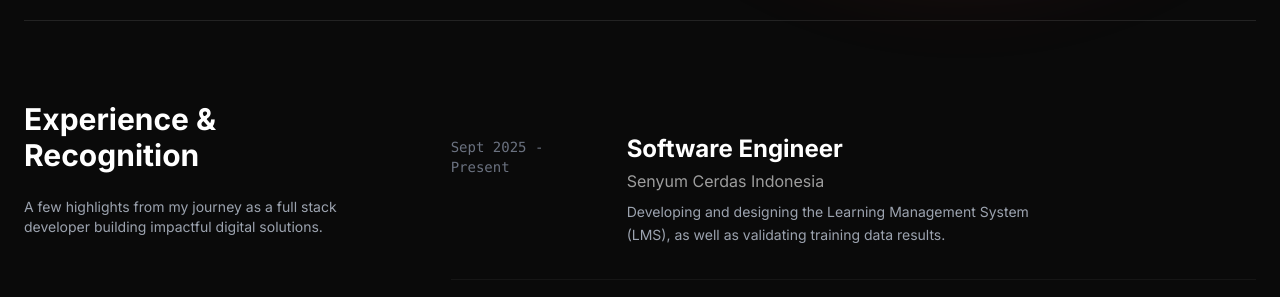
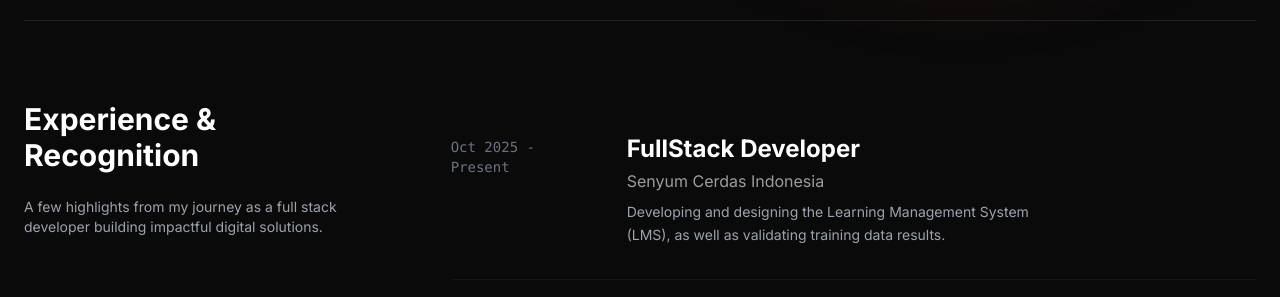
Before and after one commit to nawalrizky/nawalrizky-portfolio, a React (Vite) app: page /about in a window 1280 px wide. Shown: the part 820-1117 px from the top of the page. Built offline with nearby package versions, Linux system fonts and the light colour scheme.

Commit message:
edit about content

```diff
--- a/pages/About.tsx
+++ b/pages/About.tsx
@@ -28,8 +28,8 @@ export const About: React.FC = () => {
 
   const timeline = [
     {
-      year: "Sept 2025 - Present",
-      role: "Software Engineer",
+      year: "Oct 2025 - Present",
+      role: "FullStack Developer",
       company: "Senyum Cerdas Indonesia",
       desc: "Developing and designing the Learning Management System (LMS), as well as validating training data results."
     },
```
